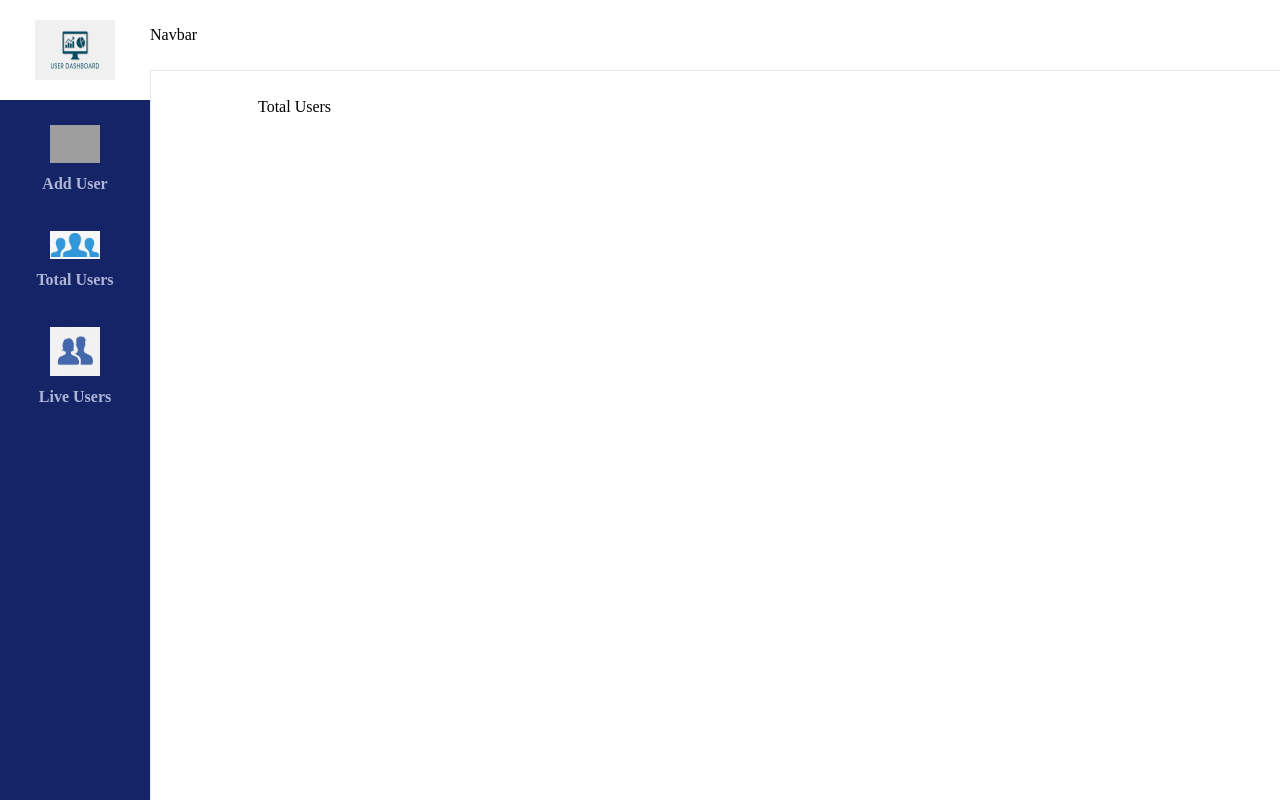
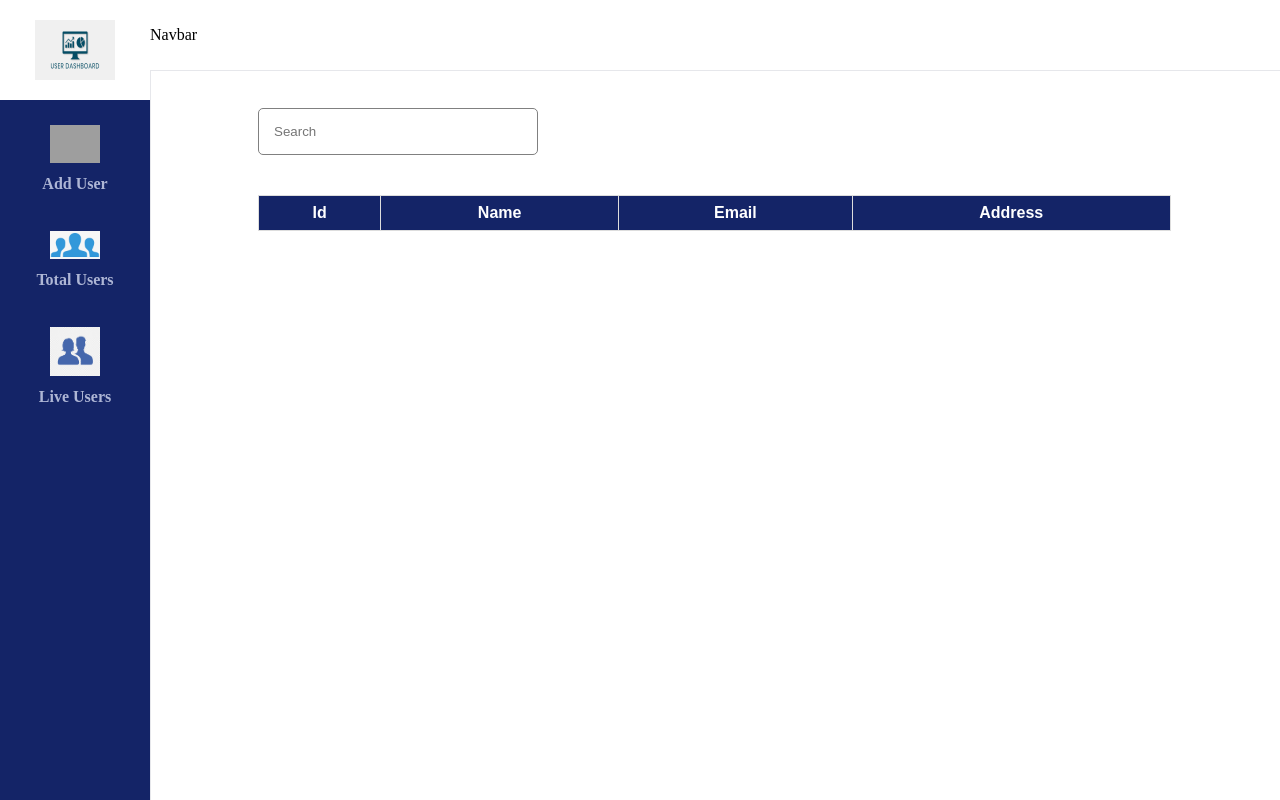
Before and after one commit to sanketshirolkar/user-dashboard, a React (Create React App) app: page /totalUsers in a window 1280 px wide. Built offline with nearby package versions, Linux system fonts and the light colour scheme; grey boxes are pictures that could not be loaded.

Commit message:
updated code to show total users count

```diff
--- a/src/components/table/Table.jsx
+++ b/src/components/table/Table.jsx
@@ -15,7 +15,7 @@ const Table = ({ rows, data }) => {
           </tr>
         </thead>
         <tbody>
-          {data.map((dataItem) => (
+          {data.map((dataItem, index) => (
             <tr key={dataItem?.id}>
               {rows.map((row) => (
                 <td key={row.index}>{row.render(dataItem)}</td>
--- a/src/views/addUser/AddUser.jsx
+++ b/src/views/addUser/AddUser.jsx
@@ -8,30 +8,34 @@ import { getAllUsersList } from "../../redux/selectors/users.selector";
 const AddUser = () => {
   const dispatch = useDispatch();
   const allUsersList = useSelector(getAllUsersList);
-  let { newUser = [{ name: "", email: "", address: "" }] } = allUsersList;
+  let { newUser = [{ id: 1, name: "", email: "", address: "" }] } =
+    allUsersList;
   const [userCount, setUserCount] = useState(0);
 
   const handleChange = (name, e) => {
     let newUserObject = { ...allUsersList };
-
-    newUser[userCount] = { ...newUser[userCount], [name]: e.target.value };
+    newUser[userCount] = {
+      ...newUser[userCount],
+      [name]: e.target.value,
+      id: userCount + 1,
+    };
     newUserObject = Object.assign({}, newUserObject, {
       newUser,
     });
     dispatch(storeNewUser(newUserObject));
   };
 
-  console.log(allUsersList, "All Uers");
-
   const handleSubmit = () => {
     let newUserObject = { ...allUsersList };
     newUserObject = Object.assign({}, newUserObject, {
       newUser,
+      count: userCount + 1,
     });
     setUserCount((prevState) => prevState + 1);
     dispatch(storeNewUser(newUserObject));
+  };
 
-  };
+  console.log(allUsersList, "All Uers");
 
   return (
     <div className="addUser_container">
@@ -40,6 +44,7 @@ const AddUser = () => {
           <div className="title_container">Add User</div>
           <div>
             <Input
+              id={userCount}
               type="text"
               name="name"
               placeholder="Name"
@@ -47,6 +52,7 @@ const AddUser = () => {
               onChange={(e) => handleChange("name", e)}
             />
             <Input
+              id={userCount}
               type="email"
               name="email"
               placeholder="E-Mail"
--- a/src/views/liveUsers/LiveUsers.jsx
+++ b/src/views/liveUsers/LiveUsers.jsx
@@ -1,4 +1,4 @@
-import React, { useState, useEffect } from "react";
+import React, { useState, useEffect, useCallback } from "react";
 import "./liveUsers.css";
 import Table from "../../components/table/Table";
 import Input from "../../components/input/Input";
@@ -6,7 +6,6 @@ import { tableRows } from "./tableRows";
 import { useSelector, useDispatch } from "react-redux";
 import { requestLiveUsers } from "../../redux/actions/users.actions";
 import { getLiveUsersList } from "../../redux/selectors/users.selector";
-import { useCallback } from "react";
 
 const LiveUsers = () => {
   const dispatch = useDispatch();
--- a/src/views/totalUsers/TotalUsers.jsx
+++ b/src/views/totalUsers/TotalUsers.jsx
@@ -1,8 +1,62 @@
-import React from "react";
+import React, { useState, useEffect, useCallback } from "react";
 import "./totalUsers.css";
+import Table from "../../components/table/Table";
+import Input from "../../components/input/Input";
+import { tableRowsData } from "./tableRowsData";
+import { useSelector } from "react-redux";
+import { getAllUsersList } from "../../redux/selectors/users.selector";
 
 const TotalUsers = () => {
-  return <div>Total Users</div>;
+  const allUsersList = useSelector(getAllUsersList);
+  const [filteredTotalUsers, setFilteredTotalUsers] = useState([]);
+  const [searchKey, setSearchKey] = useState("");
+
+  const extractedUserData = Object.values(allUsersList);
+  console.log(extractedUserData);
+
+  const handleFilter = useCallback(() => {
+    if (extractedUserData?.length > 0) {
+      let newData = extractedUserData[0];
+      if (searchKey) {
+        newData = extractedUserData[0]?.filter((searchData) => {
+          if (
+            searchData?.email?.toLowerCase().includes(searchKey.toLowerCase())
+          ) {
+            return searchData;
+          } else if (
+            searchData?.name?.toLowerCase().includes(searchKey.toLowerCase())
+          ) {
+            return searchData;
+          }
+        });
+      }
+      setFilteredTotalUsers(newData);
+      console.log(filteredTotalUsers, "TotalFiler");
+    }
+  }, [searchKey]);
+
+  useEffect(() => {
+    handleFilter();
+    // eslint-disable-next-line react-hooks/exhaustive-deps
+  }, [searchKey]);
+
+  return (
+    <div className="Total_users">
+      <div className="input_containers">
+        <Input
+          type="text"
+          value={searchKey}
+          onChange={(e) => {
+            setSearchKey(e.target.value);
+          }}
+          placeholder="Search"
+        />
+      </div>
+      <div>
+        <Table rows={tableRowsData} data={filteredTotalUsers} />
+      </div>
+    </div>
+  );
 };
 
 export default TotalUsers;
--- /dev/null
+++ b/src/views/totalUsers/tableRowsData.jsx
@@ -0,0 +1,42 @@
+/* eslint-disable jsx-a11y/alt-text */
+import React from "react";
+
+export const RenderId = (data) => {
+  return <div>{data.id}</div>;
+};
+
+export const RenderName = (data) => {
+  return <div>{data.name}</div>;
+};
+
+export const RenderEmail = (data) => {
+  return <div>{data.email}</div>;
+};
+
+export const RenderAddress = (data) => {
+  return <div>{data.address}</div>;
+};
+
+export const tableRowsData = [
+  {
+    title: "Id",
+    index: 1,
+    render: RenderId,
+  },
+  {
+    title: "Name",
+    index: 2,
+    render: RenderName,
+  },
+  {
+    title: "Email",
+    index: 3,
+    render: RenderEmail,
+  },
+
+  {
+    title: "Address",
+    index: 4,
+    render: RenderAddress,
+  },
+];
```
